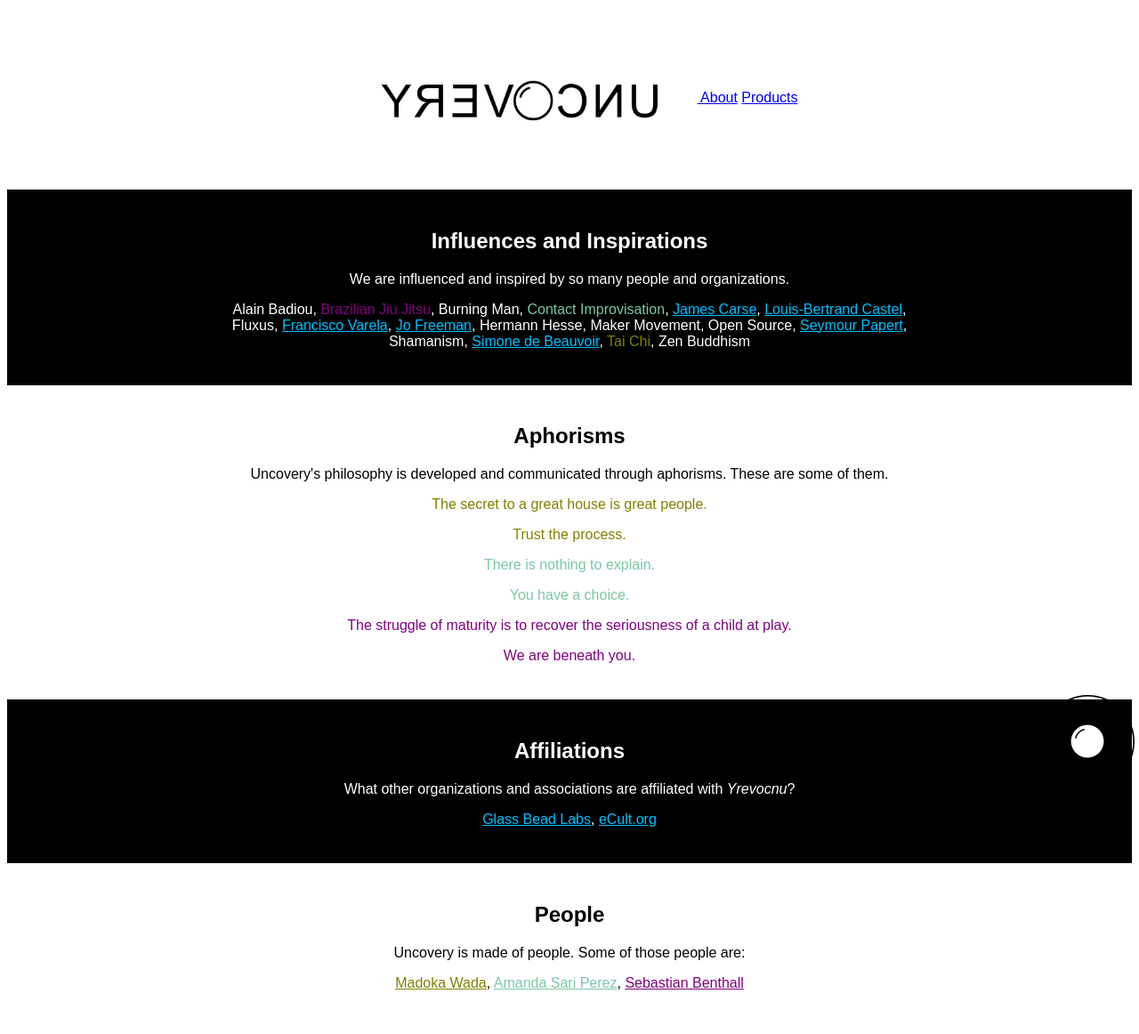
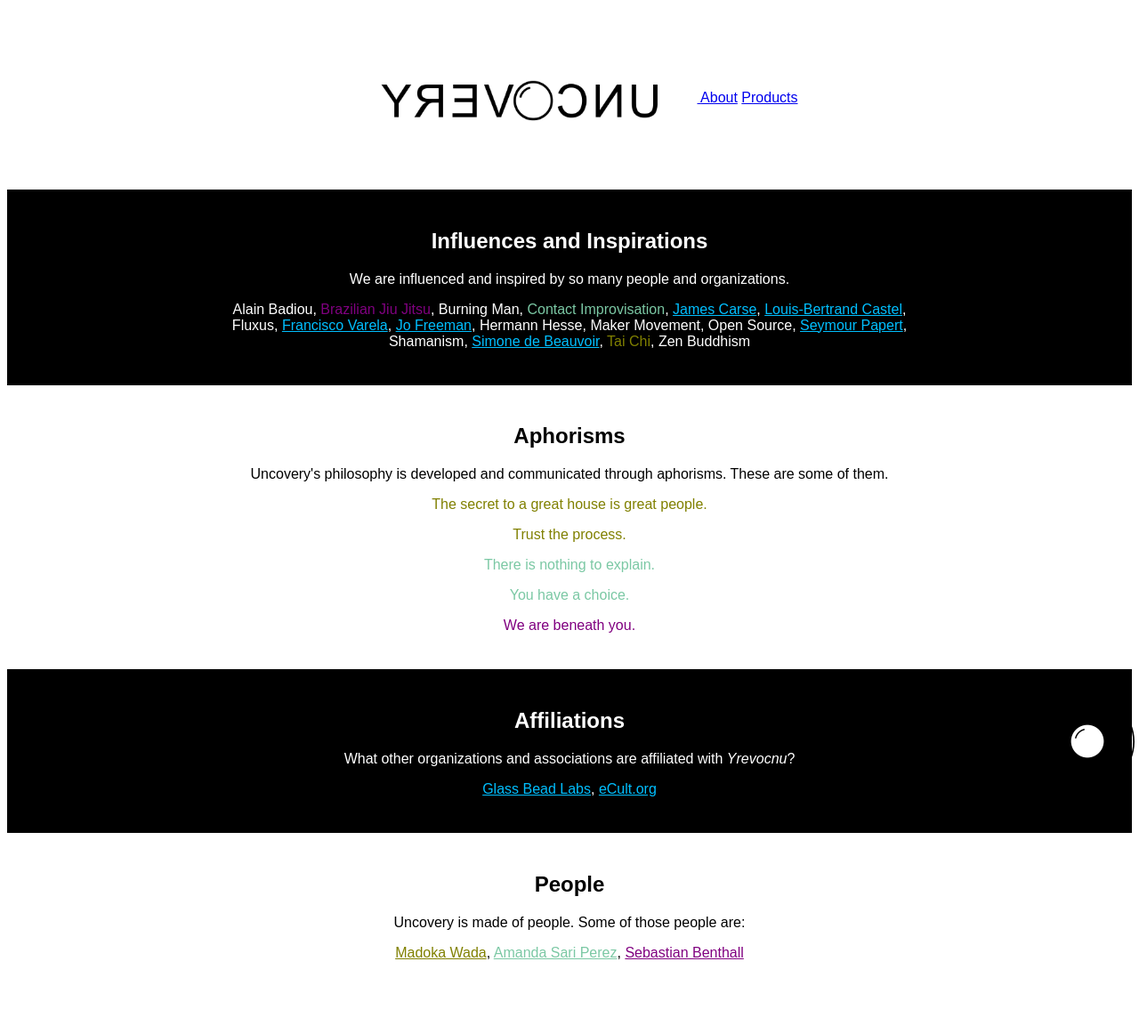
Before and after one commit to yrevocnu/yrevocnu.github.io, a Jekyll site: the page built from about.md, in a window 1280 px wide. Shown: the whole page at 89% size. Built offline with Jekyll 4.4.1, drawn with Linux system fonts in a browser that asks for light colours; after the commit the page ends 1128 px from its top, so only the background shows below that.

Commit message:
removing fake reef aphorism

```diff
--- a/_data/aphorisms.yml
+++ b/_data/aphorisms.yml
@@ -10,8 +10,5 @@
 - motto: You have a choice.
   house: woods
 
-- motto: The struggle of maturity is to recover the seriousness of a child at play.
-  house: reef
-
 - motto: We are beneath you.
   house: reef
```
